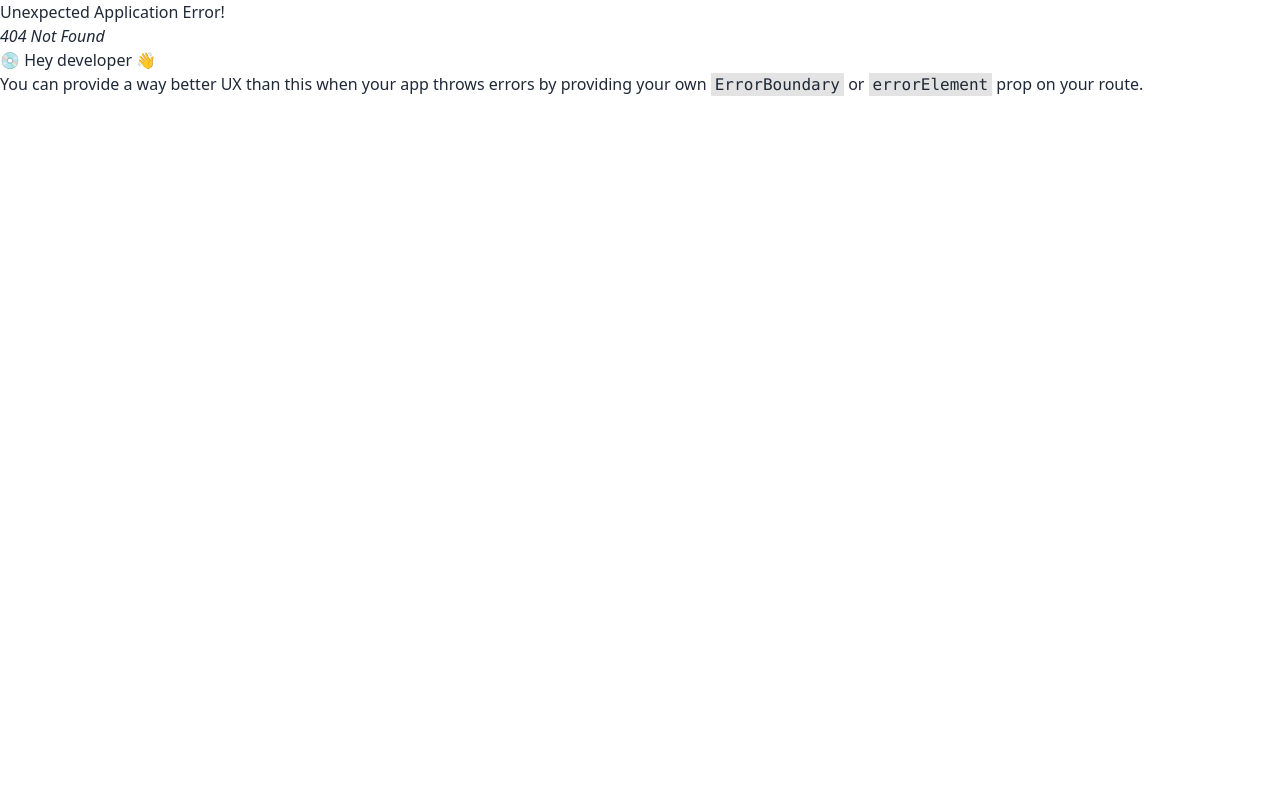
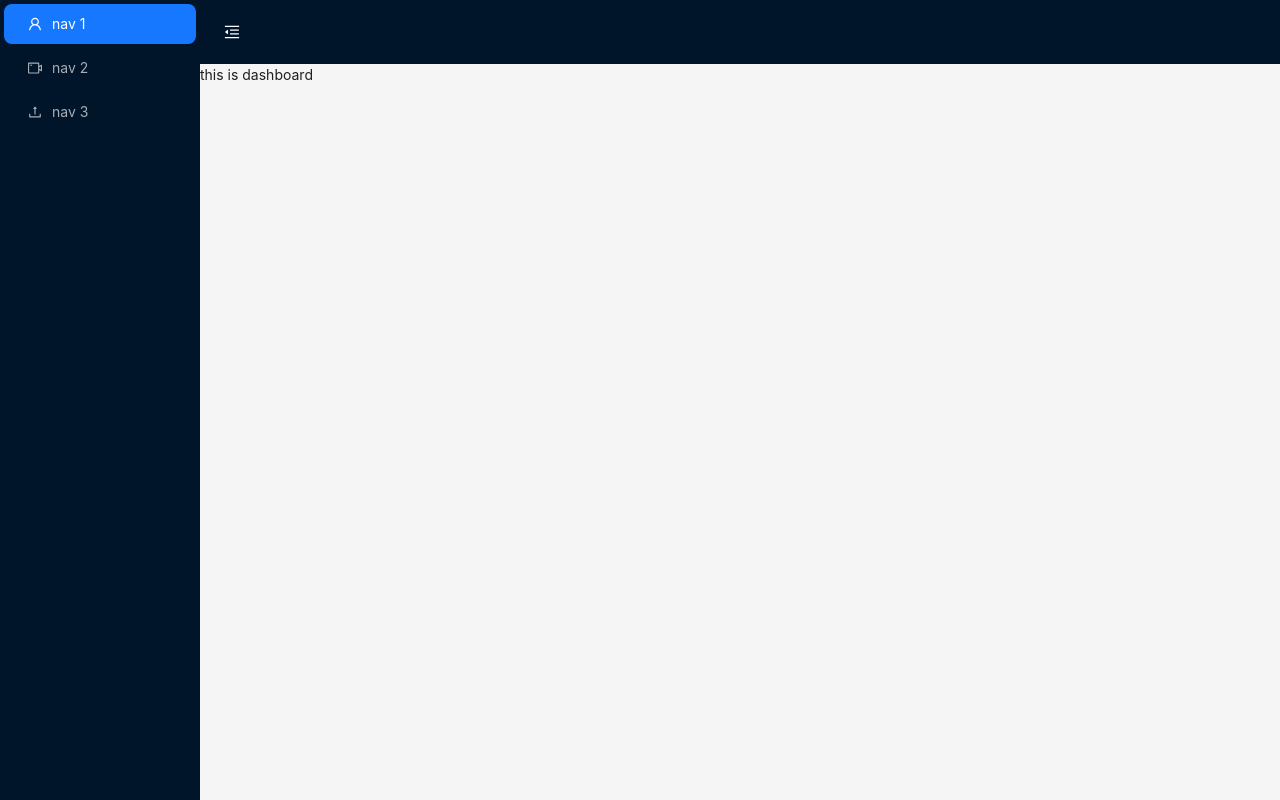
Before and after one commit to shaikTazUddin01/JapaneseVocabularyAppClient, a React (Vite) app: page /admin in a window 1280 px wide. Before the commit this address had no page. Built offline with nearby package versions, Linux system fonts and the light colour scheme.

Commit message:
added admin layout

```diff
--- a/package.json
+++ b/package.json
@@ -10,6 +10,7 @@
     "preview": "vite preview"
   },
   "dependencies": {
+    "@ant-design/icons": "^5.5.2",
     "@reduxjs/toolkit": "^2.4.0",
     "antd": "^5.22.4",
     "jwt-decode": "^4.0.0",
--- /dev/null
+++ b/src/components/Admin/Sidebar.jsx
@@ -0,0 +1,66 @@
+import { useState } from 'react';
+
+import { Button, Menu } from 'antd';
+import { MenuFoldOutlined, MenuUnfoldOutlined } from '@ant-design/icons';
+
+
+
+const items = [
+  { key: '1', label: 'Option 1' },
+  { key: '2', label: 'Option 2' },
+  { key: '3', label: 'Option 3' },
+  {
+    key: 'sub1',
+    label: 'Navigation One',
+
+    children: [
+      { key: '5', label: 'Option 5' },
+      { key: '6', label: 'Option 6' },
+      { key: '7', label: 'Option 7' },
+      { key: '8', label: 'Option 8' },
+    ],
+  },
+  {
+    key: 'sub2',
+    label: 'Navigation Two',
+
+    children: [
+      { key: '9', label: 'Option 9' },
+      { key: '10', label: 'Option 10' },
+      {
+        key: 'sub3',
+        label: 'Submenu',
+        children: [
+          { key: '11', label: 'Option 11' },
+          { key: '12', label: 'Option 12' },
+        ],
+      },
+    ],
+  },
+];
+
+const Sidebar= () => {
+  const [collapsed, setCollapsed] = useState(false);
+
+  const toggleCollapsed = () => {
+    setCollapsed(!collapsed);
+  };
+
+  return (
+    <div style={{ width: 256 }}>
+      <Button type="primary" onClick={toggleCollapsed} style={{ marginBottom: 16 }}>
+        {collapsed ? <MenuUnfoldOutlined /> : <MenuFoldOutlined />}
+      </Button>
+      <Menu
+        defaultSelectedKeys={['1']}
+        defaultOpenKeys={['sub1']}
+        mode="inline"
+        theme="dark"
+        inlineCollapsed={collapsed}
+        items={items}
+      />
+    </div>
+  );
+};
+
+export default Sidebar;
--- a/src/components/shared/Navbar.jsx
+++ b/src/components/shared/Navbar.jsx
@@ -1,4 +1,10 @@
+import useUser from "../../hooks/useUser";
+
 const Navbar = () => {
+  const currentUser = useUser();
+
+  console.log(currentUser);
+
   const navItems = (
     <>
       <li>
@@ -44,7 +50,17 @@ const Navbar = () => {
         <ul className="menu menu-horizontal px-1">{navItems}</ul>
       </div>
       <div className="navbar-end">
-        <a className="btn" href="/login">Login</a>
+        {currentUser ? (
+          <img
+            src={currentUser?.image}
+            alt=""
+            className="size-10 rounded-full object-fill"
+          />
+        ) : (
+          <a className="btn" href="/login">
+            Login
+          </a>
+        )}
       </div>
     </div>
   );
--- /dev/null
+++ b/src/hooks/useUser.js
@@ -0,0 +1,13 @@
+import { useSelector } from "react-redux";
+
+
+
+const useUser = () => {
+    const userInfo = useSelector((state) => state?.auth?.user);
+
+
+    return userInfo
+
+};
+
+export default useUser;
--- /dev/null
+++ b/src/layout/AdminLayout.jsx
@@ -0,0 +1,70 @@
+import  { useState } from 'react';
+import {
+  MenuFoldOutlined,
+  MenuUnfoldOutlined,
+  UploadOutlined,
+  UserOutlined,
+  VideoCameraOutlined,
+} from '@ant-design/icons';
+import { Button, Layout, Menu } from 'antd';
+import { Outlet } from 'react-router-dom';
+
+const { Header, Sider, Content } = Layout;
+
+const AdminLayout= () => {
+  const [collapsed, setCollapsed] = useState(false);
+
+
+  return (
+    <Layout>
+      <Sider trigger={null} collapsible collapsed={collapsed} className='h-screen sticky top-0'>
+        <div className="demo-logo-vertical" />
+
+        <Menu
+          theme="dark"
+          mode="inline"
+          defaultSelectedKeys={['1']}
+          items={[
+            {
+              key: '1',
+              icon: <UserOutlined />,
+              label: 'nav 1',
+            },
+            {
+              key: '2',
+              icon: <VideoCameraOutlined />,
+              label: 'nav 2',
+            },
+            {
+              key: '3',
+              icon: <UploadOutlined />,
+              label: 'nav 3',
+            },
+          ]}
+        />
+      </Sider>
+      <Layout>
+        <Header style={{ padding: 0 }} className='sticky top-0 bg-[#001529]'>
+          <Button
+          className='text-white'
+            type="text "
+            icon={collapsed ? <MenuUnfoldOutlined /> : <MenuFoldOutlined />}
+            onClick={() => setCollapsed(!collapsed)}
+            style={{
+              fontSize: '16px',
+              width: 64,
+              height: 64,
+            }}
+          />
+        </Header>
+        <Content
+
+        >
+          <Outlet/>
+        </Content>
+      </Layout>
+    </Layout>
+  );
+};
+
+export default AdminLayout;
--- /dev/null
+++ b/src/pages/Admin/Dashboard.jsx
@@ -0,0 +1,11 @@
+
+
+const Dashboard = () => {
+    return (
+        <div>
+            <h1>this is dashboard</h1>
+        </div>
+    );
+};
+
+export default Dashboard;
--- a/src/pages/Auth/Login.jsx
+++ b/src/pages/Auth/Login.jsx
@@ -26,7 +26,15 @@ const Login = () => {
         dispatch(authInfo({ data: userInfo, token: token }));
 
         toast.success("login success", { id: toastId, duration: 3000 });
-        navigate("/");
+        if (userInfo?.role=="USER") {
+          navigate("/");
+        }else if(userInfo?.role=="ADMIN"){
+          navigate("/admin");
+
+        }else{
+          navigate("/login");
+
+        }
       } else {
         toast.error(res?.error?.data?.message, { id: toastId, duration: 3000 });
       }
--- a/src/router/ProtectedRouter.jsx
+++ b/src/router/ProtectedRouter.jsx
@@ -6,7 +6,7 @@ import { Navigate } from "react-router-dom";
 const ProtectedRouter = ({ children }) => {
   const userInfo = useSelector((state) => state?.auth);
 
-  console.log(userInfo);
+//   console.log(userInfo);
 
   //   const user = undefined;
   if (!userInfo?.user && !userInfo?.token) {
```
Also changed, not shown: src/router/Router.jsx (+17 -1 lines), 1 other file (tests, documents, lock files or other folders).
